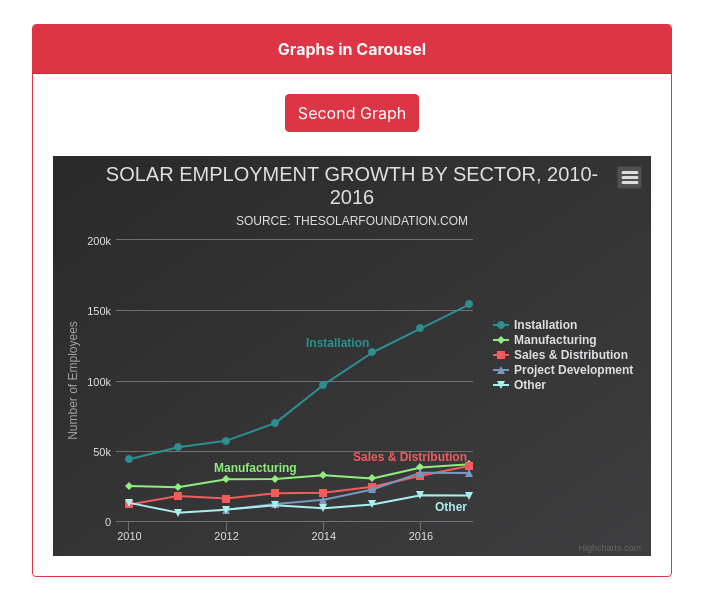
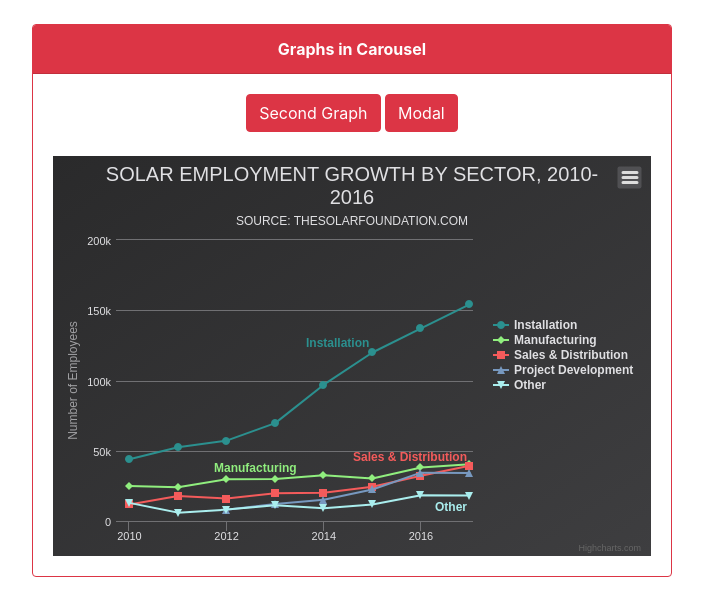
Before and after one commit to Vitorka/Aoki-Repository, a Django app: page /polls/teste in a window 1280 px wide. Shown: the top 616 px of the page, without its empty margins (288-991 px from the left). Run offline with Django 3.2, Linux system fonts and the light colour scheme; some libraries are stand-ins or nearby versions.

Commit message:
Modal adicionado

```diff
--- a/mysite/polls/static/scripts/scripts.js
+++ b/mysite/polls/static/scripts/scripts.js
@@ -2,32 +2,37 @@ function teste() {
     var element = document.getElementById("button")
     var border = document.getElementById("border")
     var header = document.getElementById("header")
+    var modal = document.getElementById("modal")
 
     if(element.value == 1) {
         document.getElementById("button").innerHTML = "First Graph"
         document.getElementById("button").value = 2
         element.classList.remove("btn-danger")
         element.classList.add("btn-primary")
+        modal.classList.remove("btn-danger")
+        modal.classList.add("btn-primary")
         border.classList.remove("border-danger")
         border.classList.add("border-blue")
         header.classList.remove("background-danger")
         header.classList.add("background-blue")
-        renderGraph2()
+        renderGraph2('graph')
     } else {
         document.getElementById("button").innerHTML = "Second Graph"
         document.getElementById("button").value = 1
         element.classList.remove("btn-primary")
         element.classList.add("btn-danger")
+        modal.classList.remove("btn-primary")
+        modal.classList.add("btn-danger")
         border.classList.remove("border-blue")
         border.classList.add("border-danger")
         header.classList.remove("background-blue")
         header.classList.add("background-danger")
-        renderGraph()
+        renderGraph('graph')
     }
 }
 
-renderGraph()
-function renderGraph() {
+renderGraph('graph')
+function renderGraph(id) {
 
     /**
  * (c) 2010-2018 Torstein Honsi
@@ -240,7 +245,7 @@ function renderGraph() {
     // Apply the theme
     Highcharts.setOptions(Highcharts.theme);
 
-    var chart = Highcharts.chart('graph', {
+    var chart = Highcharts.chart(id, {
 
         title: {
             text: 'Solar Employment Growth by Sector, 2010-2016'
@@ -308,7 +313,7 @@ function renderGraph() {
 
 }
 
-function renderGraph2() {
+function renderGraph2(id) {
 
     Highcharts.setOptions(Highcharts.default)
 
@@ -316,7 +321,7 @@ function renderGraph2() {
         'https://cdn.rawgit.com/highcharts/highcharts/057b672172ccc6c08fe7dbb27fc17ebca3f5b770/samples/data/usdeur.json',
         function (data) {
 
-            Highcharts.chart('graph', {
+            Highcharts.chart(id, {
                 chart: {
                     zoomType: 'x'
                 },
@@ -374,3 +379,29 @@ function renderGraph2() {
         }
     );
 }
+
+function modal() {
+
+    var element = document.getElementById("button")
+    var header = document.getElementById("modal_header")
+    var content = document.getElementById("model_content")
+
+    if(element.value == 1) {
+        header.classList.remove("background-blue")
+        header.classList.add("background-danger")
+        header.classList.remove("border-blue")
+        header.classList.add("border-danger")
+        content.classList.remove("border-blue")
+        content.classList.add("border-danger")
+        renderGraph('modal_content')
+    } else {
+        header.classList.remove("background-danger")
+        header.classList.add("background-blue")
+        header.classList.remove("border-danger")
+        header.classList.add("border-blue")
+        content.classList.remove("border-danger")
+        content.classList.add("border-blue")
+        renderGraph2('modal_content')
+    }
+
+}
--- a/mysite/polls/templates/index.html
+++ b/mysite/polls/templates/index.html
@@ -1,26 +1,6 @@
-<!DOCTYPE html>
-<html lang="en">
-<head>
-    <meta charset="UTF-8">
-    <title>Teste</title>
+{% extends "modal.html" %}
 
-
-    <link rel="stylesheet" href="https://maxcdn.bootstrapcdn.com/bootstrap/4.0.0/css/bootstrap.min.css" integrity="sha384-Gn5384xqQ1aoWXA+058RXPxPg6fy4IWvTNh0E263XmFcJlSAwiGgFAW/dAiS6JXm" crossorigin="anonymous">
-    <link rel="stylesheet" href="/static/css/style.css">
-    <script src="https://code.jquery.com/jquery-3.2.1.slim.min.js" integrity="sha384-KJ3o2DKtIkvYIK3UENzmM7KCkRr/rE9/Qpg6aAZGJwFDMVNA/GpGFF93hXpG5KkN" crossorigin="anonymous"></script>
-    <script src="https://cdnjs.cloudflare.com/ajax/libs/popper.js/1.12.9/umd/popper.min.js" integrity="sha384-ApNbgh9B+Y1QKtv3Rn7W3mgPxhU9K/ScQsAP7hUibX39j7fakFPskvXusvfa0b4Q" crossorigin="anonymous"></script>
-    <script src="https://maxcdn.bootstrapcdn.com/bootstrap/4.0.0/js/bootstrap.min.js" integrity="sha384-JZR6Spejh4U02d8jOt6vLEHfe/JQGiRRSQQxSfFWpi1MquVdAyjUar5+76PVCmYl" crossorigin="anonymous"></script>
-
-    <script src="https://ajax.googleapis.com/ajax/libs/jquery/3.3.1/jquery.min.js"></script>
-    <script src="https://code.jquery.com/jquery-3.2.1.min.js"></script>
-    <script src="https://code.highcharts.com/highcharts.js"></script>
-    <script src="https://code.highcharts.com/modules/series-label.js"></script>
-    <script src="https://code.highcharts.com/modules/exporting.js"></script>
-    <script src="https://code.highcharts.com/modules/export-data.js"></script>
-
-</head>
-<body>
-
+{% block content %}
 <br>
 <div id="border" class="card w-50 mx-auto border-danger">
   <div id="header" class="card-header text-center background-danger white">
@@ -28,12 +8,12 @@
   </div>
   <div class="card-body">
 
-
-
       <div class="text-center">
           <!--<button type="button" class="btn btn-danger" onclick="renderGraph()">Fisrt Graph</button>-->
           <!--<button type="button" class="btn btn-primary" onclick="renderGraph2()">Second Graph</button>-->
           <button type="button" id="button" class="btn btn-danger" onclick="teste()" value="1">Second Graph</button>
+          <button type="button" id="modal" class="btn btn-danger" data-toggle="modal" data-target="#myModal" onclick="modal()">Modal</button>
+
       </div>
       <br>
 
@@ -59,22 +39,8 @@
 
   </div>
 </div>
+{% endblock %}
 
-
-    <div class="container">
-        <div class="row">
-            <div class="col-xl">
-
-            </div>
-            <div class="col-xl">
-
-            </div>
-        </div>
-    </div>
-
-
-</body>
-
+{% block javascripts %}
 <script src="/static/scripts/scripts.js"></script>
-
-</html>
+{% endblock javascripts %}
--- /dev/null
+++ b/mysite/polls/templates/modal.html
@@ -0,0 +1,56 @@
+<!DOCTYPE html>
+<html lang="en">
+<head>
+    <meta charset="UTF-8">
+    <title>Teste</title>
+
+
+    <link rel="stylesheet" href="https://maxcdn.bootstrapcdn.com/bootstrap/4.0.0/css/bootstrap.min.css" integrity="sha384-Gn5384xqQ1aoWXA+058RXPxPg6fy4IWvTNh0E263XmFcJlSAwiGgFAW/dAiS6JXm" crossorigin="anonymous">
+    <link rel="stylesheet" href="/static/css/style.css">
+    <script src="https://code.jquery.com/jquery-3.2.1.slim.min.js" integrity="sha384-KJ3o2DKtIkvYIK3UENzmM7KCkRr/rE9/Qpg6aAZGJwFDMVNA/GpGFF93hXpG5KkN" crossorigin="anonymous"></script>
+    <script src="https://cdnjs.cloudflare.com/ajax/libs/popper.js/1.12.9/umd/popper.min.js" integrity="sha384-ApNbgh9B+Y1QKtv3Rn7W3mgPxhU9K/ScQsAP7hUibX39j7fakFPskvXusvfa0b4Q" crossorigin="anonymous"></script>
+    <script src="https://maxcdn.bootstrapcdn.com/bootstrap/4.0.0/js/bootstrap.min.js" integrity="sha384-JZR6Spejh4U02d8jOt6vLEHfe/JQGiRRSQQxSfFWpi1MquVdAyjUar5+76PVCmYl" crossorigin="anonymous"></script>
+
+    <script src="https://ajax.googleapis.com/ajax/libs/jquery/3.3.1/jquery.min.js"></script>
+    <script src="https://code.jquery.com/jquery-3.2.1.min.js"></script>
+    <script src="https://code.highcharts.com/highcharts.js"></script>
+    <script src="https://code.highcharts.com/modules/series-label.js"></script>
+    <script src="https://code.highcharts.com/modules/exporting.js"></script>
+    <script src="https://code.highcharts.com/modules/export-data.js"></script>
+
+</head>
+
+<body>
+
+    <!-- Modal -->
+    <div id="myModal" class="modal fade" tabindex="-1" role="dialog" aria-labelledby="myLargeModalLabel" aria-hidden="true">
+        <div class="modal-dialog modal-lg">
+            <div id="model_content" class="modal-content border-danger">
+
+                <div id="modal_header" class="modal-header background-danger border-danger white">
+                    <div class="modal-title" style="float: left; position: relative">
+                        <h2>Modal Header</h2>
+                    </div>
+                    <div style="float: right; position: relative">
+                        <button type="button" class="close" data-dismiss="modal">&times;</button>
+                    </div>
+                </div>
+
+                <div class="modal-body">
+
+                    <div id="modal_content"></div>
+
+                </div>
+            </div>
+        </div>
+    </div>
+
+
+    {% block content %}
+    {% endblock %}
+
+    {% block javascripts %}
+    {% endblock javascripts %}
+</body>
+
+</html>
```
Also changed, not shown: mysite/teste.py (added, +11 -0 lines). Lines whose indentation alone changed are shown as unchanged.
